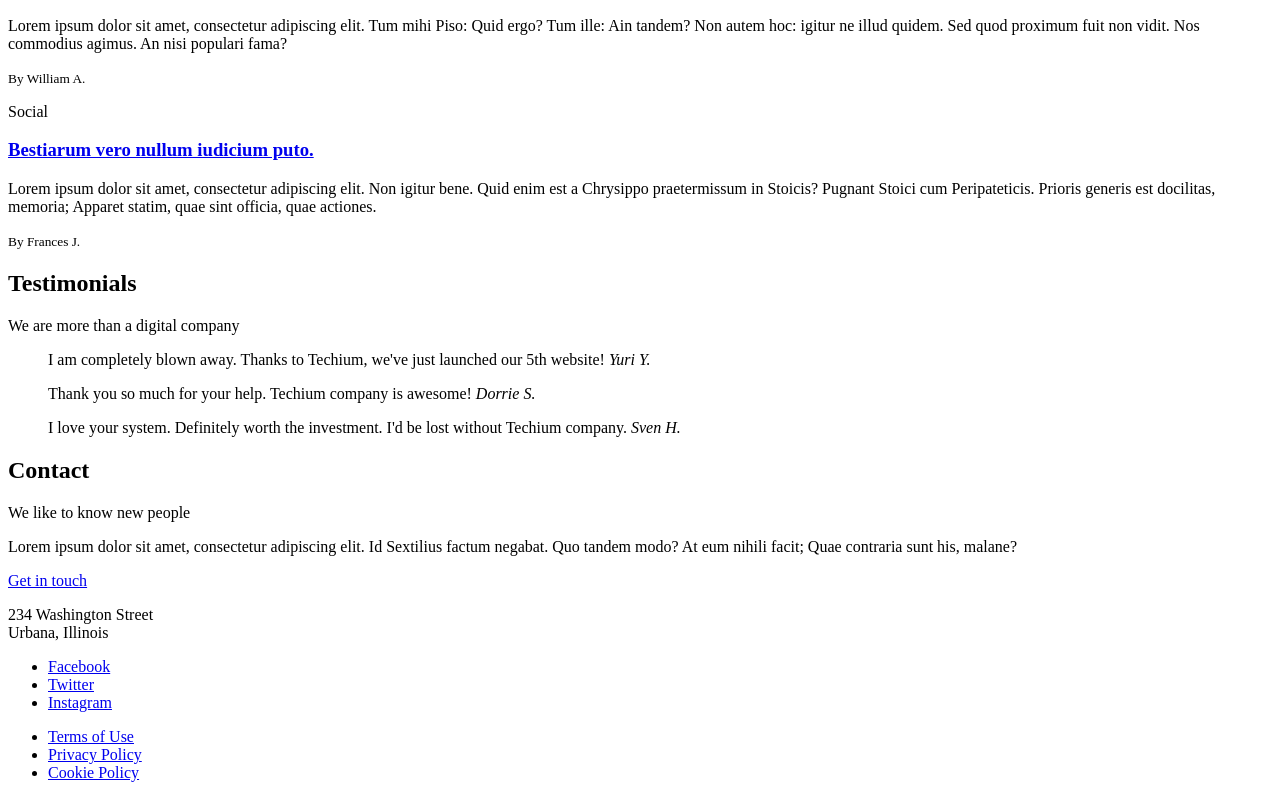
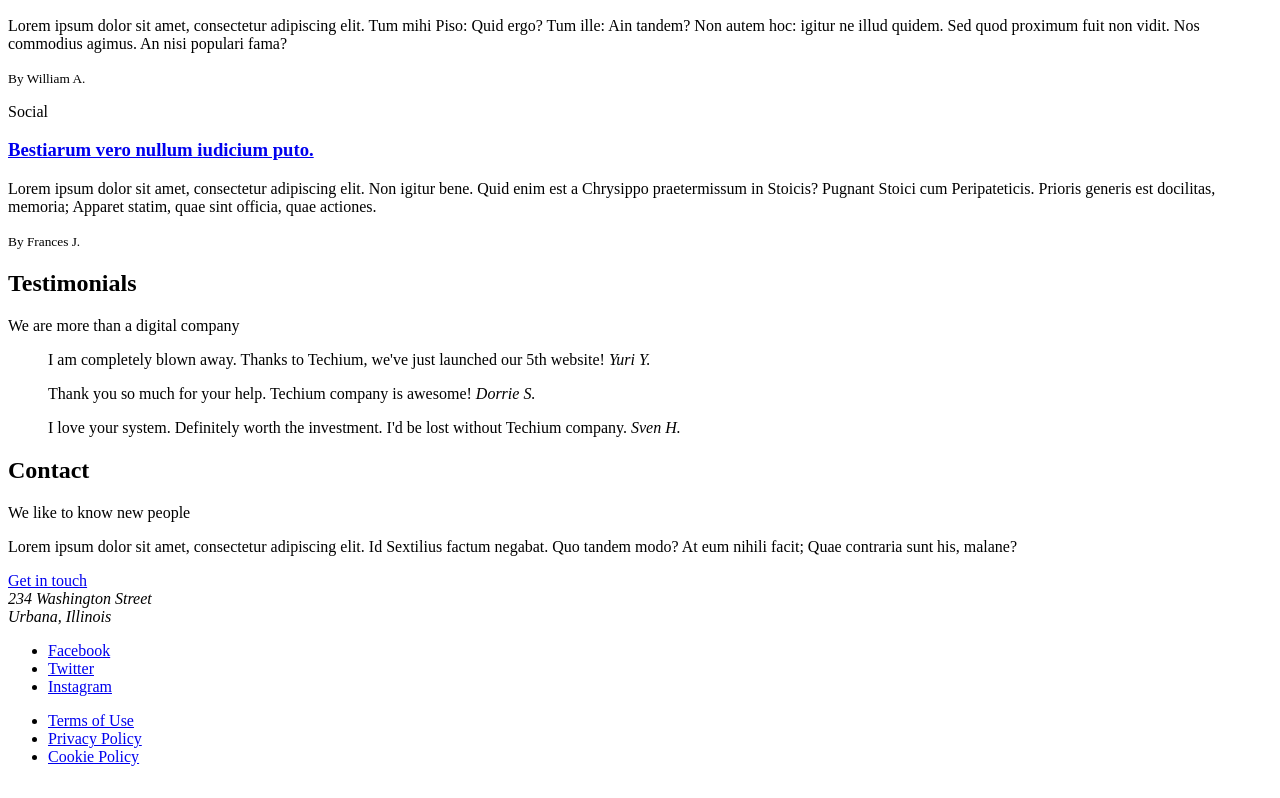
Before and after one commit to AlfredPianist/holbertonschool-web_front_end, a plain HTML site: page 0x00-html_advanced/31-index.html in a window 1280 px wide. Shown: the part 1527-2325 px from the top of the page. Drawn offline with Linux system fonts and the light colour scheme.

Commit message:
Fix address tag in 31

```diff
--- a/0x00-html_advanced/31-index.html
+++ b/0x00-html_advanced/31-index.html
@@ -200,11 +200,11 @@
     <!-- Footer -->
     <footer>
         <div>
-            <p>
+            <address>
                 234 Washington Street
                 <br>
                 Urbana, Illinois
-            </p>
+            </address>
             <ul>
                 <li><a href="https://www.facebook.com/HolbertonSchool/">Facebook</a></li>
                 <li><a href="https://twitter.com/holbertonschool">Twitter</a></li>
```
